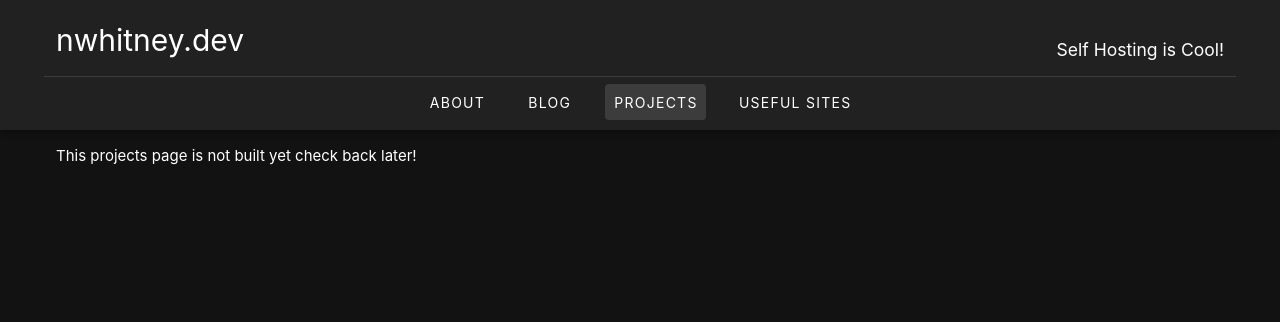
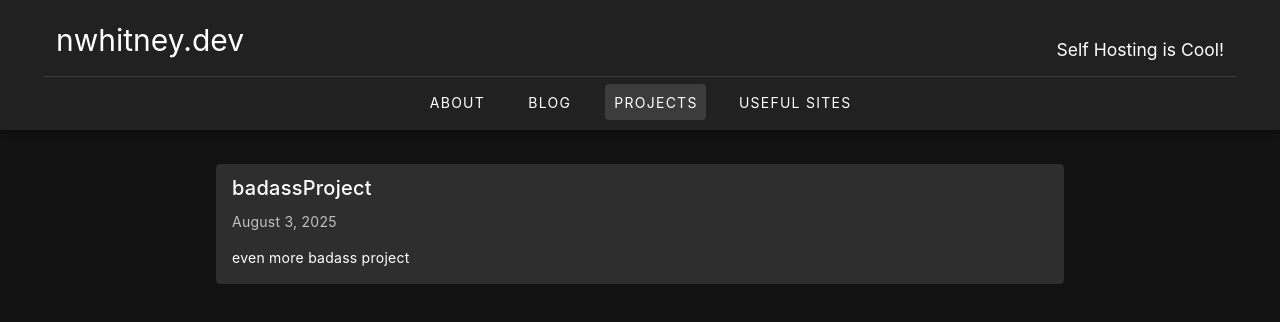
Before and after one commit to natwhitney/personal-site, a Vue app: page /projects in a window 1280 px wide. Shown: the top 322 px of the page. Built offline with nearby package versions, Linux system fonts and the light colour scheme.

Commit message:
Added cards to projects and blog

```diff
--- a/src/App.vue
+++ b/src/App.vue
@@ -9,8 +9,8 @@ import HeaderBar from './components/HeaderBar.vue'
     <v-app>
       <HeaderBar />
       <v-main>
-        <v-container>
-          <router-view />
+        <v-container max-width="920px">
+          <router-view></router-view>
         </v-container>
       </v-main>
     </v-app>
--- /dev/null
+++ b/src/components/PostCard.vue
@@ -0,0 +1,23 @@
+<script setup lang="ts">
+defineProps({
+  title: String,
+  date: Date,
+  imageLink: String,
+  previewText: String,
+})
+</script>
+
+<template>
+  <v-card variant="tonal" style="margin: 20px">
+    <v-card-title>
+      {{ title }}
+    </v-card-title>
+    <v-card-subtitle>
+      {{ date?.toLocaleDateString(undefined, { month: 'long', day: 'numeric', year: 'numeric' }) }}
+    </v-card-subtitle>
+    <v-img v-if="imageLink" :src="imageLink"></v-img>
+    <v-card-text>
+      {{ previewText }}
+    </v-card-text>
+  </v-card>
+</template>
--- a/src/components/usefulSites/SiteCard.vue
+++ b/src/components/usefulSites/SiteCard.vue
@@ -1,6 +1,4 @@
 <script setup lang="ts">
-import { defineProps } from 'vue'
-
 const props = defineProps({
   site: String,
   text: String,
--- /dev/null
+++ b/src/stores/blog.ts
@@ -0,0 +1,14 @@
+import { defineStore } from 'pinia'
+import { ref } from 'vue'
+
+export type blogPostsObject = { title: string; date: Date; image?: string; previewText: string }
+
+export const useBlogStore = defineStore('blogs', () => {
+  const blogPosts = ref([] as blogPostsObject[])
+
+  function getBlogPosts() {
+    blogPosts.value = [{ title: 'badass', date: new Date(), previewText: 'even more badass' }]
+  }
+
+  return { blogPosts, getBlogPosts }
+})
--- a/src/stores/projects.ts
+++ b/src/stores/projects.ts
@@ -1,10 +1,16 @@
 import { defineStore } from 'pinia'
 import { ref } from 'vue'
 
-export const useProjectsStore = defineStore('projects', () => {
-  const projects = ref()
+export type projectPostsObject = { title: string; date: Date; image?: string; previewText: string }
 
-  function getProjectXML() {}
+export const useProjectStore = defineStore('projects', () => {
+  const projectPosts = ref([] as projectPostsObject[])
 
-  return { projects, getProjectXML }
+  function getProjectPosts() {
+    projectPosts.value = [
+      { title: 'badassProject', date: new Date(), previewText: 'even more badass project' },
+    ]
+  }
+
+  return { projectPosts, getProjectPosts }
 })
--- a/src/views/BlogView.vue
+++ b/src/views/BlogView.vue
@@ -1,5 +1,18 @@
-<script setup lang="ts"></script>
+<script setup lang="ts">
+import PostCard from '@/components/PostCard.vue'
+import { useBlogStore } from '@/stores/blog'
+
+const store = useBlogStore()
+store.getBlogPosts()
+</script>
 
 <template>
-  <p>This blog page is not built yet check back later!</p>
+  <div v-for="blogPost in store.blogPosts" :key="blogPost.title">
+    <post-card
+      :title="blogPost.title"
+      :date="blogPost.date"
+      :image-link="blogPost.image"
+      :preview-text="blogPost.previewText"
+    ></post-card>
+  </div>
 </template>
--- a/src/views/ProjectsView.vue
+++ b/src/views/ProjectsView.vue
@@ -1,5 +1,19 @@
-<script setup lang="ts"></script>
+<script setup lang="ts">
+import PostCard from '@/components/PostCard.vue'
+import { useProjectStore } from '@/stores/projects'
+
+const store = useProjectStore()
+
+store.getProjectPosts()
+</script>
 
 <template>
-  <p>This projects page is not built yet check back later!</p>
+  <div v-for="projectPost in store.projectPosts" :key="projectPost.title">
+    <post-card
+      :title="projectPost.title"
+      :date="projectPost.date"
+      :image-link="projectPost.image"
+      :preview-text="projectPost.previewText"
+    ></post-card>
+  </div>
 </template>
```
Also changed, not shown: src/router/index.ts (+0 -9 lines), src/stores/counter.ts (deleted, +0 -12 lines).
